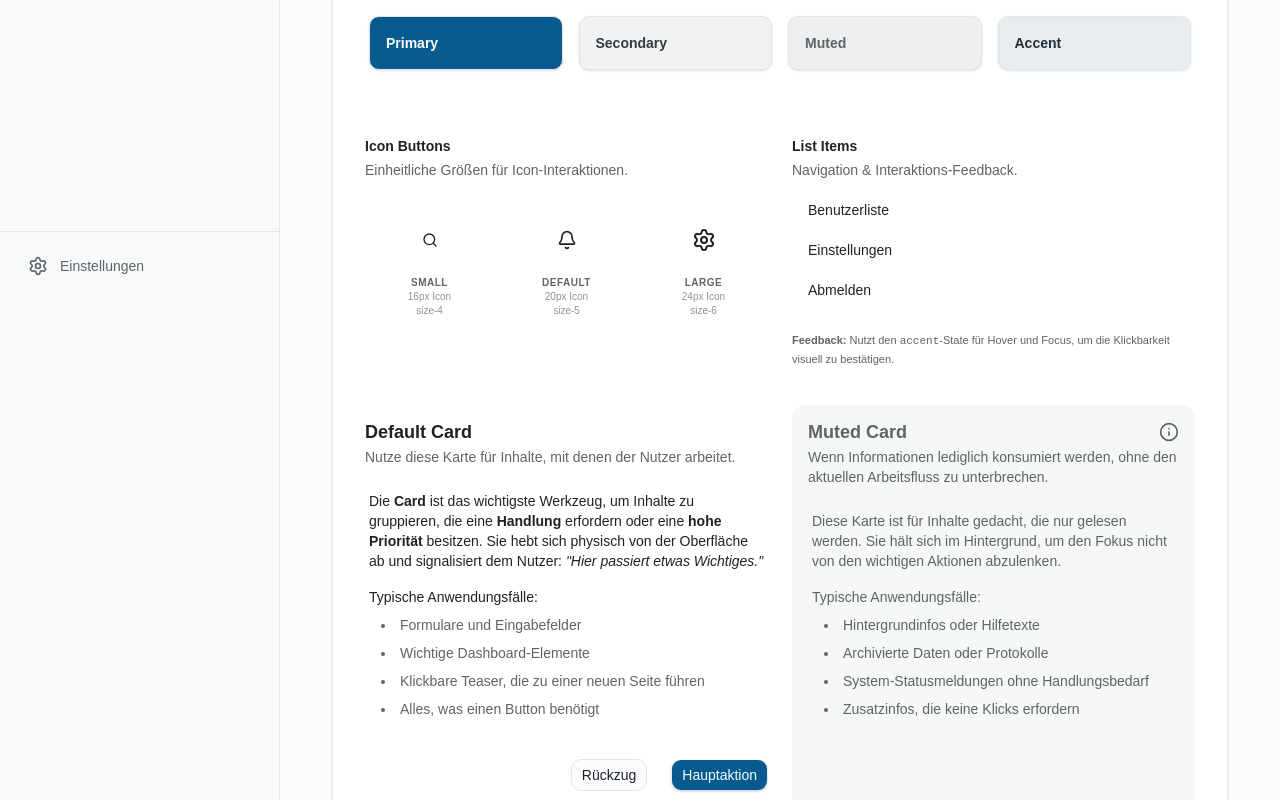
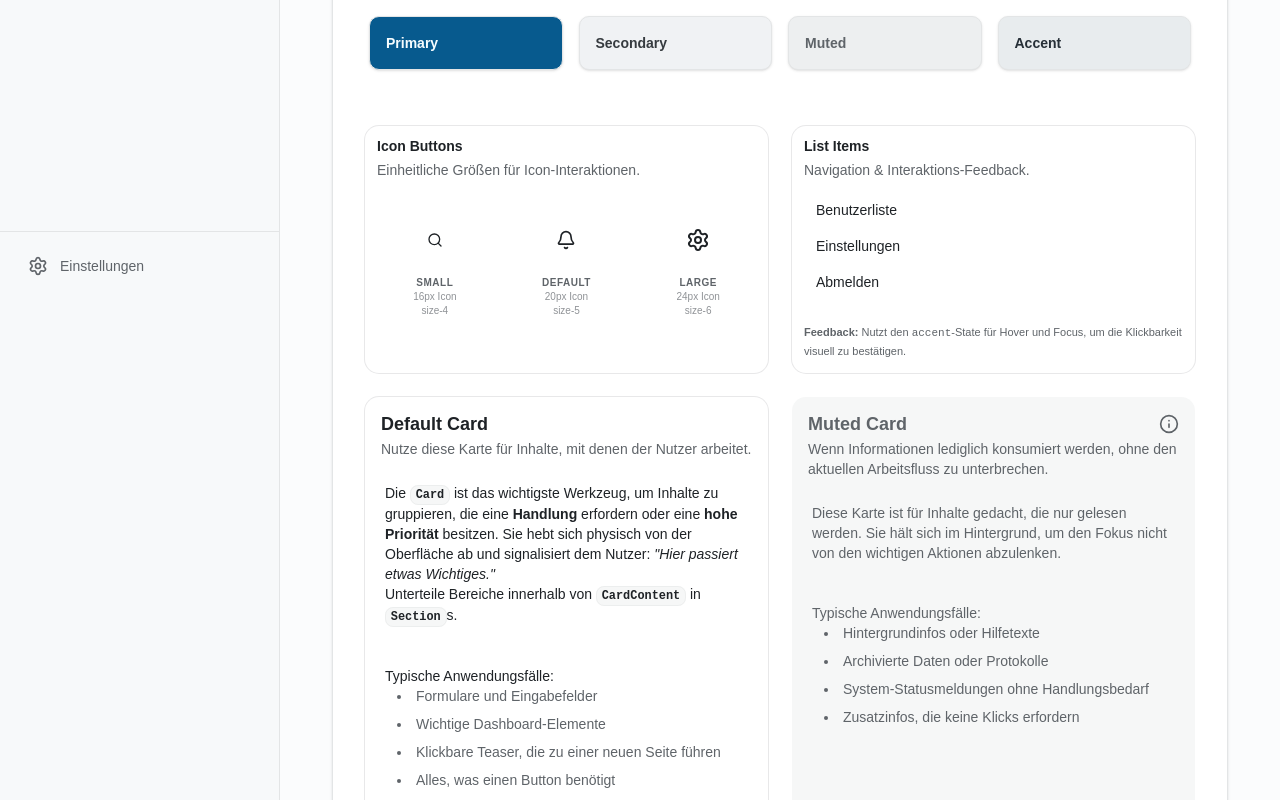
Before and after one commit to stefan8893/ui-demo, a React (Vite) app: page / in a window 1280 px wide. Shown: the part 500-1300 px from the top of the page. Built offline with nearby package versions, Linux system fonts and the light colour scheme.

Commit message:
design system improved

```diff
--- a/src/components/features/settings/appearance-settings.tsx
+++ b/src/components/features/settings/appearance-settings.tsx
@@ -10,7 +10,6 @@ export function AppearacneSettings() {
   return (
     <Card>
       <CardContent>
-        <div className="flex flex-col gap-10">
         <Section
           title="Helligkeit"
           description="Wähle aus, wie die App auf deinem Bildschirm erscheinen soll."
@@ -26,7 +25,6 @@ export function AppearacneSettings() {
         >
           <AccentThemeSettings />
         </Section>
-        </div>
       </CardContent>
     </Card>
   )
--- a/src/components/style-guide/default-card-guide.tsx
+++ b/src/components/style-guide/default-card-guide.tsx
@@ -1,3 +1,4 @@
+import { Section } from '@/components/ui/display/section'
 import { Button } from '../ui/buttons/button'
 import {
   Card,
@@ -7,26 +8,34 @@ import {
   CardContent,
   CardFooter,
 } from '../ui/display/card'
+import { InlineCode } from '@/components/ui/display/inline-code'
 
 export function DefaultCardGuide() {
   return (
-    <Card>
+    <Card withBorder>
       <CardHeader>
         <CardTitle>Default Card</CardTitle>
         <CardDescription>
           Nutze diese Karte für Inhalte, mit denen der Nutzer arbeitet.
         </CardDescription>
       </CardHeader>
-      <CardContent className="space-y-4">
-        <p>
-          Die <strong>Card</strong> ist das wichtigste Werkzeug, um Inhalte zu
-          gruppieren, die eine <strong>Handlung</strong> erfordern oder eine
-          <strong> hohe Priorität</strong> besitzen. Sie hebt sich physisch von
-          der Oberfläche ab und signalisiert dem Nutzer:{' '}
-          <em>"Hier passiert etwas Wichtiges."</em>
-        </p>
-
-        <div className="space-y-2">
+      <CardContent>
+        <Section>
+          <p>
+            Die <InlineCode>Card</InlineCode> ist das wichtigste Werkzeug, um
+            Inhalte zu gruppieren, die eine <strong>Handlung</strong> erfordern
+            oder eine
+            <strong> hohe Priorität</strong> besitzen. Sie hebt sich physisch
+            von der Oberfläche ab und signalisiert dem Nutzer:{' '}
+            <em>"Hier passiert etwas Wichtiges."</em>
+          </p>
+          <p>
+            Unterteile Bereiche innerhalb von{' '}
+            <InlineCode>CardContent</InlineCode> in{' '}
+            <InlineCode>Section</InlineCode>s.
+          </p>
+        </Section>
+        <Section className="flex flex-col gap-y-2">
           <p className="font-medium">Typische Anwendungsfälle:</p>
           <ul className="text-muted-foreground list-inside list-disc space-y-2 pl-3">
             <li>Formulare und Eingabefelder</li>
@@ -34,7 +43,7 @@ export function DefaultCardGuide() {
             <li>Klickbare Teaser, die zu einer neuen Seite führen</li>
             <li>Alles, was einen Button benötigt</li>
           </ul>
-        </div>
+        </Section>
       </CardContent>
       <CardFooter>
         <Button variant="outline">Rückzug</Button>
--- a/src/components/style-guide/icon-buttons-guide.tsx
+++ b/src/components/style-guide/icon-buttons-guide.tsx
@@ -10,7 +10,7 @@ import {
 
 export function IconButtonsGuide() {
   return (
-    <Card size="sm">
+    <Card size="sm" withBorder>
       <CardHeader>
         <CardTitle>Icon Buttons</CardTitle>
         <CardDescription>
--- a/src/components/style-guide/list-guide.tsx
+++ b/src/components/style-guide/list-guide.tsx
@@ -1,3 +1,4 @@
+import { Section } from '@/components/ui/display/section'
 import {
   Card,
   CardHeader,
@@ -10,15 +11,17 @@ import { ListItem } from '../ui/display/list-item'
 
 export function ListGuide() {
   return (
-    <Card size="sm">
+    <Card size="sm" withBorder>
       <CardHeader>
         <CardTitle>List Items</CardTitle>
         <CardDescription>Navigation & Interaktions-Feedback.</CardDescription>
       </CardHeader>
-      <CardContent className="space-y-1">
-        {['Benutzerliste', 'Einstellungen', 'Abmelden'].map((item) => (
-          <ListItem key={item}>{item}</ListItem>
-        ))}
+      <CardContent>
+        <Section>
+          {['Benutzerliste', 'Einstellungen', 'Abmelden'].map((item) => (
+            <ListItem key={item}>{item}</ListItem>
+          ))}
+        </Section>
       </CardContent>
       <CardFooter className="flex flex-row items-center justify-start">
         <p className="text-muted-foreground text-[11px] leading-relaxed">
--- a/src/components/style-guide/muted-card-guide.tsx
+++ b/src/components/style-guide/muted-card-guide.tsx
@@ -6,6 +6,7 @@ import {
   CardContent,
   CardDescription,
 } from '../ui/display/card'
+import { Section } from '@/components/ui/display/section'
 
 export function MutedCardGuide() {
   return (
@@ -20,14 +21,15 @@ export function MutedCardGuide() {
           Arbeitsfluss zu unterbrechen.
         </CardDescription>
       </CardHeader>
-      <CardContent className="space-y-4">
-        <p>
-          Diese Karte ist für Inhalte gedacht, die nur gelesen werden. Sie hält
-          sich im Hintergrund, um den Fokus nicht von den wichtigen Aktionen
-          abzulenken.
-        </p>
-
-        <div className="space-y-2">
+      <CardContent>
+        <Section>
+          <p>
+            Diese Karte ist für Inhalte gedacht, die nur gelesen werden. Sie
+            hält sich im Hintergrund, um den Fokus nicht von den wichtigen
+            Aktionen abzulenken.
+          </p>
+        </Section>
+        <Section className="flex flex-col gap-y-2">
           <p className="font-medium">Typische Anwendungsfälle:</p>
           <ul className="text-muted-foreground list-inside list-disc space-y-2 pl-3">
             <li>Hintergrundinfos oder Hilfetexte</li>
@@ -35,7 +37,7 @@ export function MutedCardGuide() {
             <li>System-Statusmeldungen ohne Handlungsbedarf</li>
             <li>Zusatzinfos, die keine Klicks erfordern</li>
           </ul>
-        </div>
+        </Section>
       </CardContent>
     </Card>
   )
--- a/src/components/ui/display/card.tsx
+++ b/src/components/ui/display/card.tsx
@@ -1,16 +1,27 @@
 import * as React from 'react'
 import { cn } from '@/lib/utils'
+
+const CardContext = React.createContext<{ withBorder: boolean }>({
+  withBorder: false,
+})
+
+export function useCardContext() {
+  return React.useContext(CardContext)
+}
 
 function Card({
   className,
   size = 'default',
   variant = 'default',
+  withBorder = false,
   ...props
 }: React.ComponentProps<'div'> & {
   size?: 'default' | 'sm'
   variant?: 'default' | 'muted'
+  withBorder?: boolean
 }) {
   return (
+    <CardContext.Provider value={{ withBorder }}>
       <div
         data-slot="card"
         data-size={size}
@@ -19,21 +30,24 @@ function Card({
           'group/card @container/card flex flex-col gap-6 overflow-hidden rounded-xl py-4 text-sm has-data-[slot=card-footer]:pb-0 has-[>img:first-child]:pt-0 data-[size=sm]:gap-3 data-[size=sm]:py-3 data-[size=sm]:has-data-[slot=card-footer]:pb-0 *:[img:first-child]:rounded-t-xl *:[img:last-child]:rounded-b-xl',
           'data-[variant=default]:bg-card data-[variant=default]:text-card-foreground',
           'data-[variant=muted]:bg-muted/50 data-[variant=muted]:text-muted-foreground data-[variant=muted]:shadow-none data-[variant=muted]:ring-transparent',
-
+          withBorder && 'ring-foreground/10 ring-1',
           className,
         )}
         {...props}
       />
+    </CardContext.Provider>
   )
 }
 
 function CardHeader({ className, ...props }: React.ComponentProps<'div'>) {
+  const { withBorder } = useCardContext()
+
   return (
     <div
       data-slot="card-header"
       className={cn(
         'group/card-header @container/card-header grid auto-rows-min items-start gap-1 rounded-t-xl px-4 group-data-[size=sm]/card:px-3 has-data-[slot=card-action]:grid-cols-[1fr_auto] has-data-[slot=card-description]:grid-rows-[auto_auto] [.border-b]:pb-4 group-data-[size=sm]/card:[.border-b]:pb-3',
-        'group-data-[variant=default]/card:px-0',
+        !withBorder && 'group-data-[variant=default]/card:px-0',
         className,
       )}
       {...props}
@@ -78,11 +92,14 @@ function CardAction({ className, ...props }: React.ComponentProps<'div'>) {
 }
 
 function CardContent({ className, ...props }: React.ComponentProps<'div'>) {
+  const { withBorder } = useCardContext()
+
   return (
     <div
       data-slot="card-content"
       className={cn(
-        'px-5 group-data-[size=sm]/card:px-3 group-data-[variant=default]/card:px-1',
+        'flex flex-col gap-10 px-5 group-data-[size=sm]/card:px-3',
+        !withBorder && 'group-data-[variant=default]/card:px-1',
         className,
       )}
       {...props}
@@ -91,12 +108,15 @@ function CardContent({ className, ...props }: React.ComponentProps<'div'>) {
 }
 
 function CardFooter({ className, ...props }: React.ComponentProps<'div'>) {
+  const { withBorder } = useCardContext()
+
   return (
     <div
       data-slot="card-footer"
       className={cn(
         'flex flex-col-reverse flex-wrap items-stretch justify-end gap-6 rounded-b-xl p-4 group-data-[size=sm]/card:p-3 @sm:flex-row @sm:items-center',
-        'group-data-[variant=muted]/card:bg-muted/50 group-data-[variant=default]/card:px-0',
+        'group-data-[variant=muted]/card:bg-muted/50',
+        !withBorder && 'group-data-[variant=default]/card:px-0',
         className,
       )}
       {...props}
--- /dev/null
+++ b/src/components/ui/display/inline-code.tsx
@@ -0,0 +1,19 @@
+import { cn } from '@/lib/utils'
+import type { ComponentPropsWithoutRef } from 'react'
+
+export function InlineCode({
+  className,
+  ...props
+}: ComponentPropsWithoutRef<'code'>) {
+  return (
+    <code
+      {...props}
+      className={cn(
+        'bg-muted/50 text-foreground px-[0.3rem] py-[0.1rem]',
+        'font-mono text-[0.85em] font-semibold',
+        'border-border/50 rounded-md border',
+        className,
+      )}
+    />
+  )
+}
--- a/src/routes/buttons.tsx
+++ /dev/null
@@ -1,40 +0,0 @@
-import { Button } from '@/components/ui/buttons/button'
-import { PageCard } from '@/components/ui/display/page-card'
-import { createFileRoute } from '@tanstack/react-router'
-
-export const Route = createFileRoute('/buttons')({
-  component: Buttons,
-})
-
-function Buttons() {
-  const variants = [
-    'default',
-    'secondary',
-    'outline',
-    'ghost',
-    'link',
-    'destructive',
-  ] as const
-
-  const sizes = ['xs', 'sm', 'default', 'lg'] as const
-
-  return (
-    <PageCard
-      title="Button Showcase"
-      className="flex flex-col items-start gap-6"
-    >
-      {variants.map((variant) => (
-        <div
-          key={variant}
-          className="flex flex-row flex-wrap items-center gap-4"
-        >
-          {sizes.map((size) => (
-            <Button key={`${variant}-${size}`} variant={variant} size={size}>
-              {variant.charAt(0).toUpperCase() + variant.slice(1)} ({size})
-            </Button>
-          ))}
-        </div>
-      ))}
-    </PageCard>
-  )
-}
--- a/src/routes/index.tsx
+++ b/src/routes/index.tsx
@@ -15,7 +15,7 @@ function Home() {
       title="Design System"
       description="Struktur und Leitlinien für eine einheitliche User Experience"
     >
-      <div className="space-y-10">
+      <div className="flex flex-col gap-y-10">
         <ButtonsGuide />
         <ColorsGuide />
         <div className="grid gap-6 md:grid-cols-2">
```
Also changed, not shown: src/routeTree.gen.ts (+1 -26 lines). Lines whose indentation alone changed are shown as unchanged.
